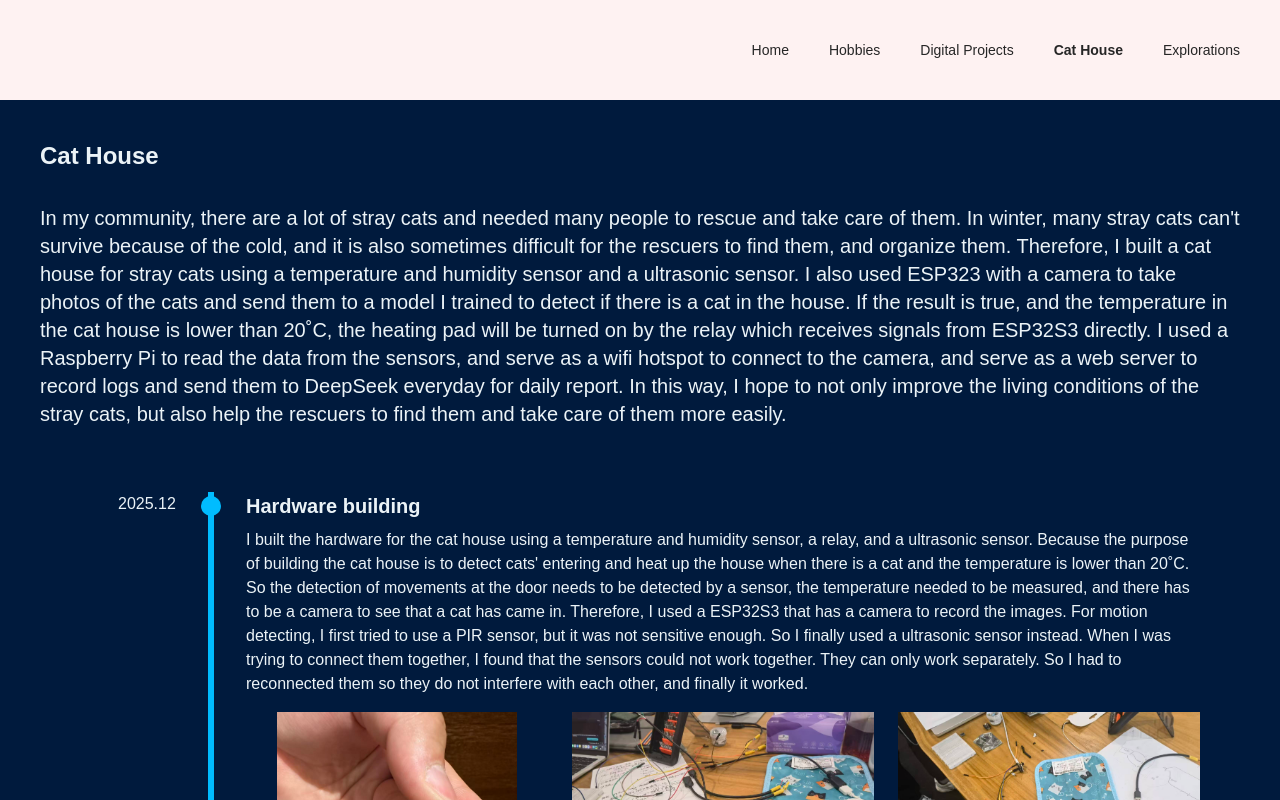
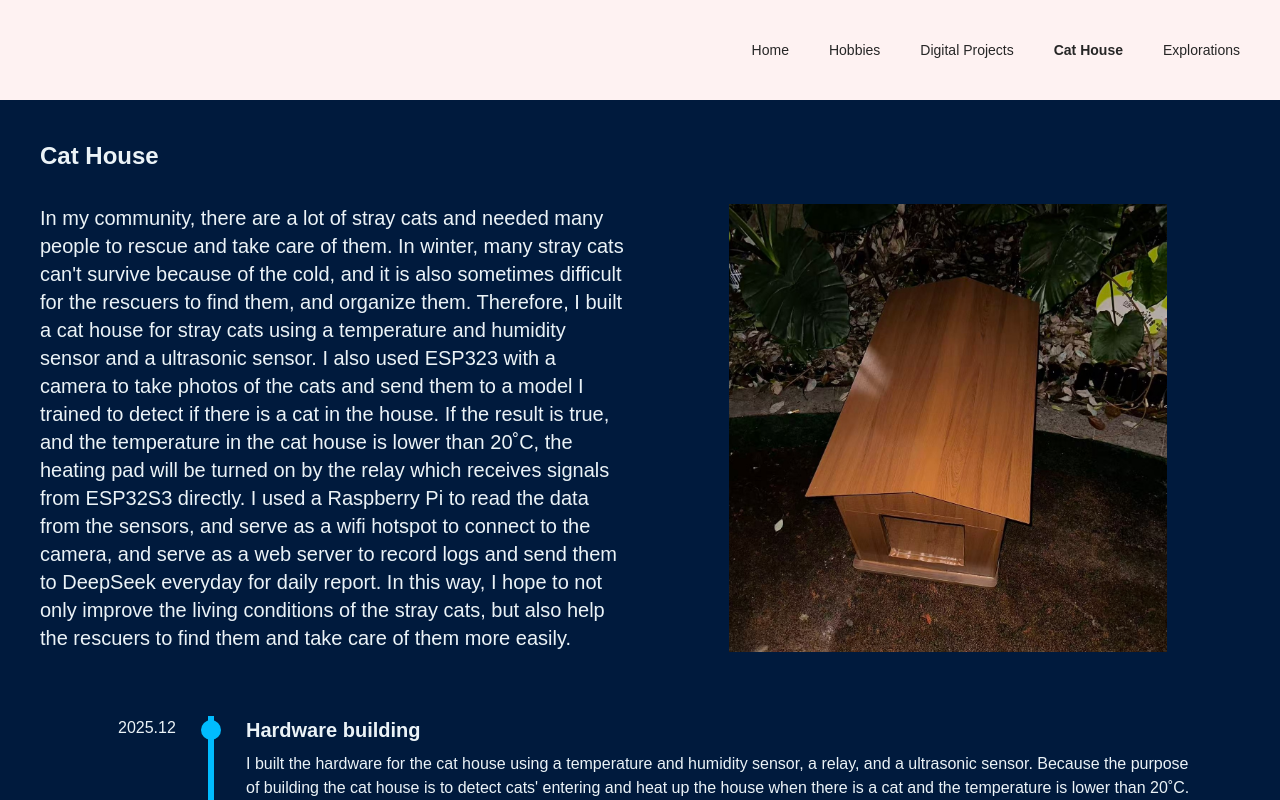
Before and after one commit to Heiji329810/portfolio-project, a React (Vite) app: page /cathouse in a window 1280 px wide. Shown: the top 800 px of the page. Built offline with nearby package versions, Linux system fonts and the light colour scheme.

Commit message:
revised cathouse page

```diff
--- a/src/components/pages/ScreenCathouse.tsx
+++ b/src/components/pages/ScreenCathouse.tsx
@@ -4,8 +4,16 @@ export function ScreenCathouse() {
   return (
     <div className="p-10">
       <h1 className="mb-8 text-2xl font-bold">Cat House</h1>
-      <h5 className="mb-6 text-xl">In my community, there are a lot of stray cats and needed many people to rescue and take care of them. In winter, many stray cats can't survive because of the cold, and it is also sometimes difficult for the rescuers to find them, and organize them. Therefore, I built a cat house for stray cats using a temperature and humidity sensor and a ultrasonic sensor. I also used ESP323 with a camera to take photos of the cats and send them to a model I trained to detect if there is a cat in the house. If the result is true, and the temperature in the cat house is lower than 20˚C, the heating pad will be turned on by the relay which receives signals from ESP32S3 directly. I used a Raspberry Pi to read the data from the sensors, and serve as a wifi hotspot to connect to the camera, and serve as a web server to record logs and send them to DeepSeek everyday for daily report. In this way, I hope to not only improve the living conditions of the stray cats, but also help the rescuers to find them and take care of them more easily.</h5>
-
+      <div className="mb-6 grid grid-cols-1 gap-8 md:grid-cols-2">
+        <h5 className="text-xl">In my community, there are a lot of stray cats and needed many people to rescue and take care of them. In winter, many stray cats can't survive because of the cold, and it is also sometimes difficult for the rescuers to find them, and organize them. Therefore, I built a cat house for stray cats using a temperature and humidity sensor and a ultrasonic sensor. I also used ESP323 with a camera to take photos of the cats and send them to a model I trained to detect if there is a cat in the house. If the result is true, and the temperature in the cat house is lower than 20˚C, the heating pad will be turned on by the relay which receives signals from ESP32S3 directly. I used a Raspberry Pi to read the data from the sensors, and serve as a wifi hotspot to connect to the camera, and serve as a web server to record logs and send them to DeepSeek everyday for daily report. In this way, I hope to not only improve the living conditions of the stray cats, but also help the rescuers to find them and take care of them more easily.</h5>
+        <div className="relative min-h-64 md:min-h-0">
+          <img
+            src={publicAsset("/images/cathouse/clear-final.jpg")}
+            alt="Clear final"
+            className="w-full object-contain md:absolute md:inset-0 md:h-full md:w-full"
+          />
+        </div>
+      </div>
       <div className="p-10">
       <div className="relative ml-32 border-l-[6px] border-sky-400 pl-8">
         <div className="relative pb-10">
@@ -187,7 +195,7 @@ export function ScreenCathouse() {
           <p className="mb-4">Add your text here.</p>
           <div className="mx-auto mb-10 grid max-w-5xl grid-cols-1 gap-6 md:grid-cols-1">
             <img
-              src={publicAsset("/images/cathouse/use.png")}
+              src={publicAsset("/images/cathouse/clear-final.jpg")}
               alt="Building"
               className="mx-auto max-h-80 w-full object-contain"
             />
--- a/src/components/pages/ScreenHome.tsx
+++ b/src/components/pages/ScreenHome.tsx
@@ -42,7 +42,7 @@ export function ScreenHome() {
               </h1>
               <p className="mt-4 text-base leading-7 text-white/90 sm:text-lg sm:leading-8">
                 Hello! I&apos;m a Chinese girl who likes building things, helping
-                people, and the nature around me. I hope to major in engineering
+                people, and blending in the nature around me. I hope to major in engineering
                 so I can help more people in the future.
               </p>
             </div>
```
Also changed, not shown: public/images/cathouse/clear-final.jpg (added).
